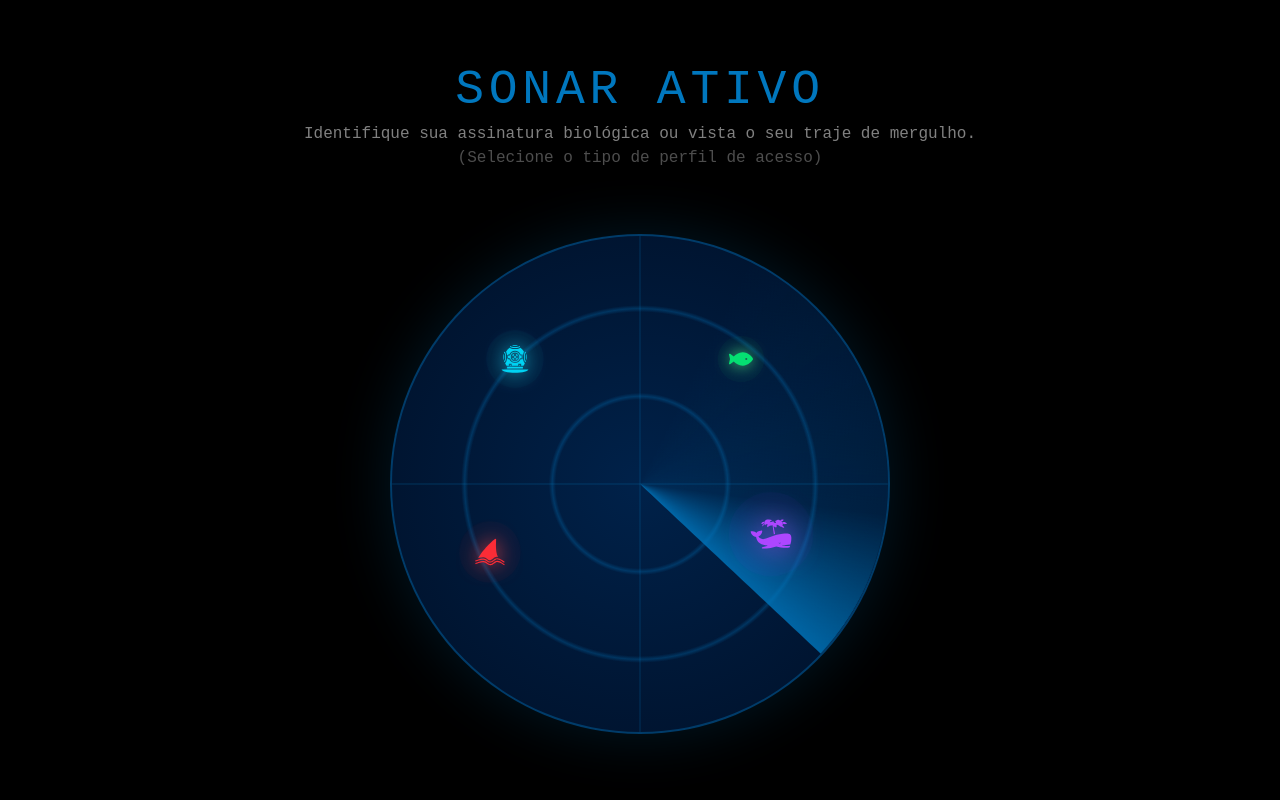
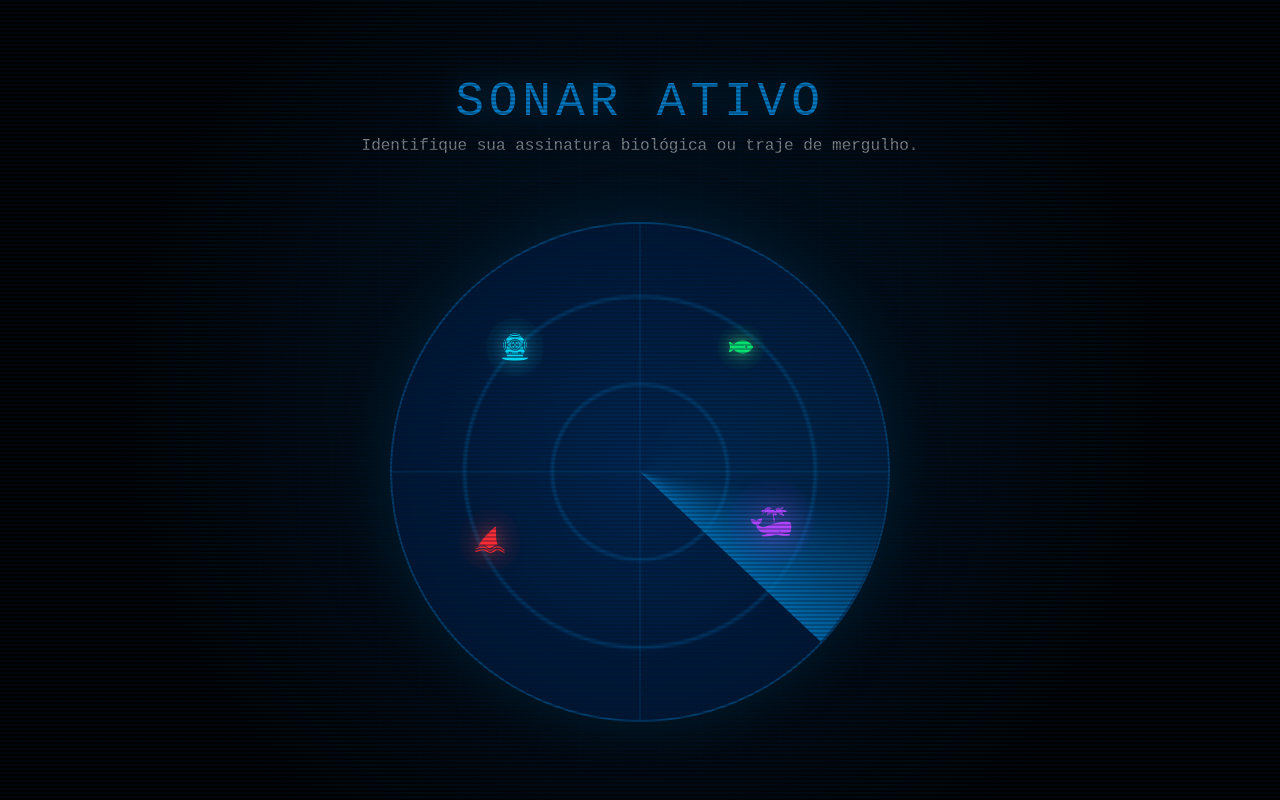
Before and after one commit to Isaias-Alves/Bottomless-Sea, a React (Vite) app in the folder abyssal-end/: page / in a window 1280 px wide. Built offline with nearby package versions, Linux system fonts and the light colour scheme.

Commit message:
style: estilização extra no sonar

```diff
--- a/abyssal-end/src/components/Sonar.module.css
+++ b/abyssal-end/src/components/Sonar.module.css
@@ -5,7 +5,6 @@
     aspect-ratio: 1 / 1;
 }
 
-/* O círculo principal do radar (A tela do sonar) */
 .radarContainer {
     position: absolute;
     inset: 0;
@@ -16,7 +15,7 @@
         rgba(0, 42, 92, 0.8) 0%,
         rgba(0, 17, 43, 0.9) 100%
     );
-    overflow: hidden; /* Esconde apenas as grades e a luz giratória */
+    overflow: hidden;
     box-shadow: 0 0 60px rgba(0, 119, 190, 0.2);
 }
 
@@ -66,3 +65,34 @@
         transform: rotate(360deg);
     }
 }
+
+.tacticalBackground {
+    background-color: #010a15;
+    background-image:
+        radial-gradient(
+            circle at 50% 50%,
+            rgba(0, 119, 190, 0.1) 0%,
+            rgba(0, 0, 0, 0.95) 70%
+        ),
+        linear-gradient(rgba(0, 119, 190, 0.05) 1px, transparent 1px),
+        linear-gradient(90deg, rgba(0, 119, 190, 0.05) 1px, transparent 1px);
+    background-size:
+        100% 100%,
+        40px 40px,
+        40px 40px;
+    background-position: center center;
+}
+
+.scanlines {
+    position: absolute;
+    inset: 0;
+    background: repeating-linear-gradient(
+        0deg,
+        transparent,
+        transparent 2px,
+        rgba(0, 20, 40, 0.3) 2px,
+        rgba(0, 20, 40, 0.3) 4px
+    );
+    pointer-events: none;
+    z-index: 40;
+}
--- a/abyssal-end/src/components/SonarSelector.tsx
+++ b/abyssal-end/src/components/SonarSelector.tsx
@@ -10,17 +10,17 @@ interface SonarSelectorProps {
 
 export function SonarSelector({ onSelectProfile }: SonarSelectorProps) {
   return (
-    <div className="flex min-h-screen w-full flex-col items-center justify-center bg-black text-white overflow-hidden">
+    <div
+      className={`relative flex min-h-screen w-full flex-col items-center justify-center text-white overflow-hidden ${styles.tacticalBackground}`}
+    >
+      <div className={styles.scanlines}></div>
+
       <div className="mb-16 text-center z-10">
-        <h1 className="mb-2 text-3xl md:text-5xl font-mono text-ocean-surface uppercase tracking-widest">
+        <h1 className="mb-2 text-3xl md:text-5xl font-mono text-ocean-surface uppercase tracking-widest drop-shadow-[0_0_15px_rgba(0,119,190,0.5)]">
           Sonar Ativo
         </h1>
         <p className="text-white/50 font-mono text-sm md:text-base">
-          Identifique sua assinatura biológica ou vista o seu traje de mergulho.
-        </p>
-
-        <p className="text-white/30 font-mono font-extralight text-sm md:text-base">
-          (Selecione o tipo de perfil de acesso)
+          Identifique sua assinatura biológica ou traje de mergulho.
         </p>
       </div>
 
@@ -28,11 +28,10 @@ export function SonarSelector({ onSelectProfile }: SonarSelectorProps) {
         <div className={styles.radarContainer}>
           <div className={styles.radarGrid}></div>
           <div className="absolute top-1/2 left-0 h-[1px] w-full bg-ocean-surface/30 -translate-y-1/2"></div>
-          <div className="absolute top-0 left-1/2 h-full w-[1px] w-[1px] bg-ocean-surface/30 -translate-x-1/2"></div>
+          <div className="absolute top-0 left-1/2 h-full w-[1px] bg-ocean-surface/30 -translate-x-1/2"></div>
           <div className={styles.radarSweep}></div>
         </div>
 
-        {/* 🐟 Alvo 1: Sardinha (Indie Dev) - Verde */}
         <button
           onClick={() => onSelectProfile("sardinha")}
           className="group absolute top-[25%] right-[25%] flex flex-col items-center -translate-x-1/2 -translate-y-1/2 hover:z-20 transition-transform hover:scale-110"
@@ -44,18 +43,16 @@ export function SonarSelector({ onSelectProfile }: SonarSelectorProps) {
             />
             <div className="absolute inset-0 animate-ping rounded-full bg-green-400/50"></div>
           </div>
-          {/* Novo Tooltip com Resumo */}
           <div className="absolute top-12 flex flex-col items-center opacity-0 transition-opacity duration-300 group-hover:opacity-100 font-mono bg-black/90 border border-green-400/30 px-3 py-2 rounded-md pointer-events-none w-max z-50">
             <span className="text-xs text-green-400 font-bold mb-1">
               Sardinha (Dev Indie)
             </span>
             <span className="text-[10px] text-white/60">
-              Foco: Stacks {">"} Projetos
+              Foco: Stacks &gt; Projetos
             </span>
           </div>
         </button>
 
-        {/* 🦈 Alvo 2: Tubarão (Professor/Acadêmico) - Vermelho */}
         <button
           onClick={() => onSelectProfile("tubarao")}
           className="group absolute bottom-[30%] left-[20%] flex flex-col items-center -translate-x-1/2 -translate-y-1/2 hover:z-20 transition-transform hover:scale-110"
@@ -72,12 +69,11 @@ export function SonarSelector({ onSelectProfile }: SonarSelectorProps) {
               Tubarão (Acadêmico)
             </span>
             <span className="text-[10px] text-white/60">
-              Foco: Experiência {">"} Stacks
+              Foco: Experiência &gt; Stacks
             </span>
           </div>
         </button>
 
-        {/* 🐋 Alvo 3: Baleia (Empresa/Recrutador) - Roxo */}
         <button
           onClick={() => onSelectProfile("baleia")}
           className="group absolute top-[60%] right-[15%] flex flex-col items-center -translate-x-1/2 -translate-y-1/2 hover:z-20 transition-transform hover:scale-110"
@@ -94,12 +90,11 @@ export function SonarSelector({ onSelectProfile }: SonarSelectorProps) {
               Baleia (Corporativo)
             </span>
             <span className="text-[10px] text-white/60">
-              Foco: Experiência {">"} Projetos
+              Foco: Experiência &gt; Projetos
             </span>
           </div>
         </button>
 
-        {/* 🤿 Alvo 4: Mergulhador (Exploração Livre) - Ciano */}
         <button
           onClick={() => onSelectProfile("mergulhador")}
           className="group absolute top-[25%] left-[25%] flex flex-col items-center -translate-x-1/2 -translate-y-1/2 hover:z-20 transition-transform hover:scale-110"
```
